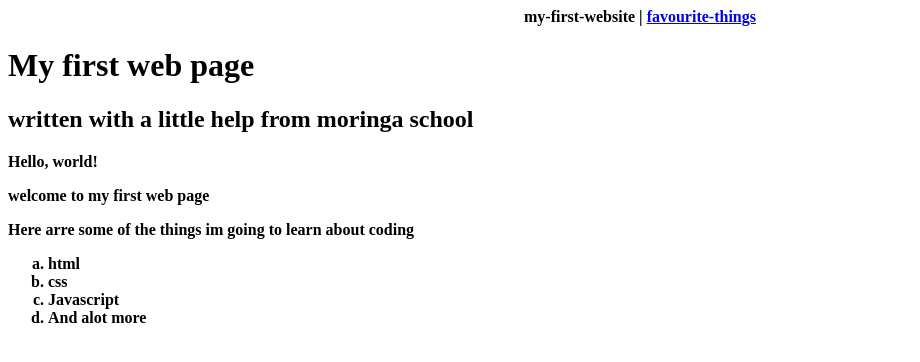
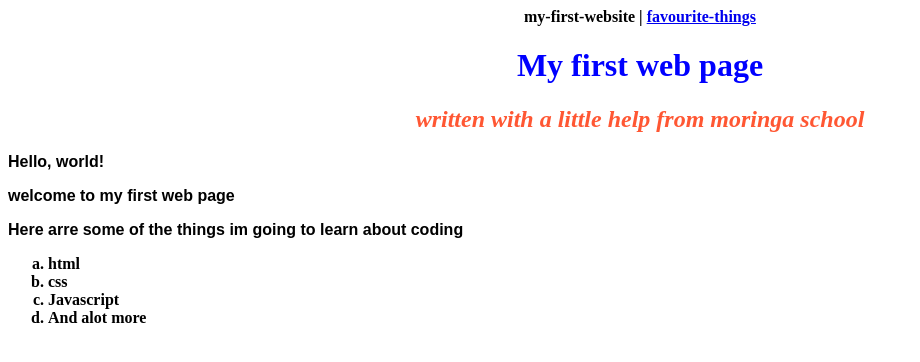
Before and after one commit to Allanlcomander/my-first-website, a plain HTML site: page index.html in a window 1280 px wide. Shown: the whole page, without its empty margins (0-920 px from the left). Drawn offline with Linux system fonts and the light colour scheme.

Commit message:
change name of my first website.html to index.html

```diff
--- /dev/null
+++ b/CSS/styles.css
@@ -0,0 +1,17 @@
+h1 {
+  color: #00f;
+  text-align: center;
+}
+ h2{
+  color: #FF5733;
+  font-style: italic;
+  text-align: center;
+
+}
+p{
+  font-family: sans-serif;
+}
+ul{
+  line-height: 40px;
+
+}
--- a/my-first-website.html
+++ b/index.html
@@ -1,7 +1,9 @@
 <!DOCTYPE html>
 <html>
 <head>
+   <meta charset="UTF-8">
   <title> my first web page!</title>
+  <link href="CSS/styles.css" rel="stylesheet"type="text/css">
 </head>
 <body>
 
```
Also changed, not shown: favourte-things.html (+1 -1 lines).
